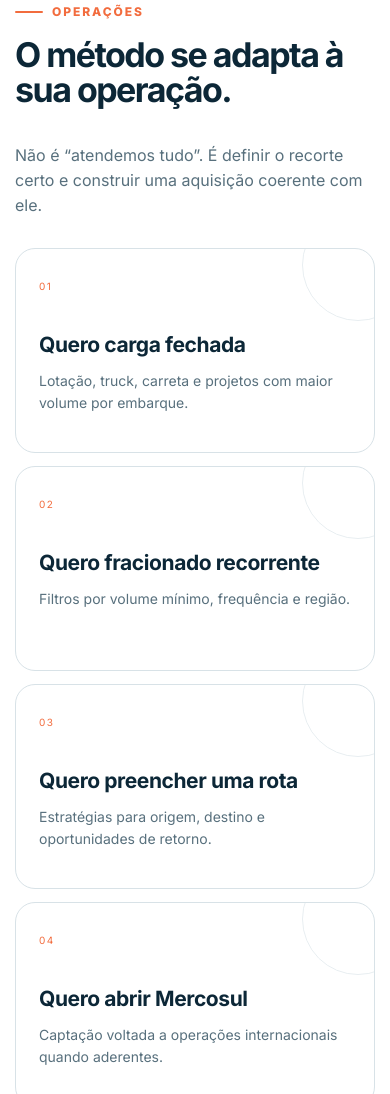
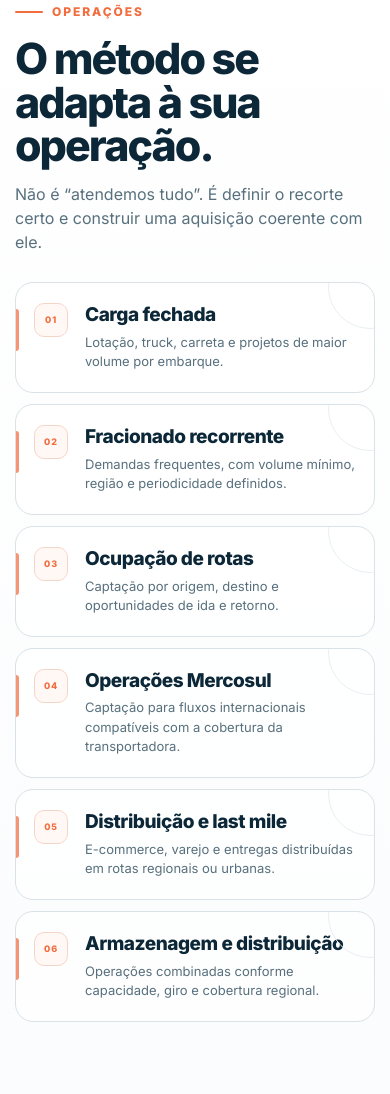
Before and after one commit to ascendaconsultoria/ascenda-logistics-site, a website: page index.html in a window 390 px wide. Shown: the part 6553-7647 px from the top of the page. Drawn offline with Linux system fonts and the light colour scheme.

Commit message:
fix: reorganizar cards de operacoes

```diff
--- a/assets/css/styles.css
+++ b/assets/css/styles.css
@@ -160,7 +160,33 @@
 @keyframes networkFlow{to{stroke-dashoffset:-96}}
 .section-cta{margin-top:22px;display:flex;align-items:center;justify-content:center;gap:24px}.section-cta p{margin:0;font-weight:750}
 
-.operations-grid{gap:13px}.operation-card{min-height:205px;padding:23px}.operation-card h3{font-size:21px;margin:32px 0 9px}
+.operations-section{padding:52px 0 56px;scroll-margin-top:82px;background:linear-gradient(180deg,#fff 0%,#fbfcfd 100%)}
+.operations-section .section-head{grid-template-columns:minmax(0,1.15fr) minmax(300px,.85fr);align-items:end;gap:64px;margin-bottom:24px}
+.operations-section .section-head>div{max-width:650px}
+.operations-section .section-head h2{max-width:620px;margin-bottom:0;font-size:clamp(40px,3.75vw,50px);font-weight:750;line-height:1.02}
+.operations-section .section-head>p{max-width:430px;padding-bottom:4px;font-size:16px;line-height:1.5}
+.operations-grid{gap:14px}
+.operation-card{display:grid;min-height:140px;grid-template-columns:38px minmax(0,1fr);grid-template-rows:auto 1fr;column-gap:16px;align-content:center;padding:20px 22px;border-radius:18px;background:rgba(255,255,255,.86)}
+.operation-card:before{position:absolute;left:0;top:26px;width:3px;height:42px;border-radius:0 3px 3px 0;background:var(--orange);content:"";opacity:.72}
+.operation-card:after{width:82px;height:82px;right:-38px;top:-38px}
+.operation-card>span{display:grid;width:34px;height:34px;grid-column:1;grid-row:1/3;align-self:start;place-items:center;border:1px solid #f6d5c9;border-radius:10px;background:#fff8f5;font-size:9px;font-weight:800;letter-spacing:.1em}
+.operation-card h3{grid-column:2;margin:1px 0 7px;font-size:20px;font-weight:750;line-height:1.15;letter-spacing:-.025em}
+.operation-card p{grid-column:2;margin:0;font-size:13px;line-height:1.5}
+
+@media (max-width:820px){
+  .operations-section{padding:64px 0}
+  .operations-section .section-head{grid-template-columns:1fr;gap:14px;margin-bottom:28px}
+  .operations-section .section-head h2{font-size:clamp(40px,7vw,52px)}
+  .operations-section .section-head>p{max-width:620px;padding-bottom:0}
+  .operation-card{min-height:160px}
+}
+@media (max-width:560px){
+  .operations-section{padding:54px 0}
+  .operations-section .section-head h2{font-size:clamp(38px,11vw,48px)}
+  .operations-grid{gap:11px}
+  .operation-card{min-height:0;padding:20px 18px;column-gap:13px}
+  .operation-card h3{font-size:19px}
+}
 
 .case-card{padding:28px}.case-brand{min-height:70px;display:flex;align-items:center;justify-content:space-between;gap:18px;margin-bottom:23px;padding:12px 14px;background:#fff;border-radius:14px}
 .case-brand img{width:auto;height:46px;max-width:190px;object-fit:contain}.case-brand a{color:#496472;font-size:10px;font-weight:800;text-align:right;overflow-wrap:anywhere}
--- a/index.html
+++ b/index.html
@@ -30,7 +30,7 @@
 <link rel="preconnect" href="https://fonts.googleapis.com">
 <link rel="preconnect" href="https://fonts.gstatic.com" crossorigin>
 <link href="https://fonts.googleapis.com/css2?family=Inter:wght@400;500;600;700;800;900&display=swap" rel="stylesheet">
-  <link rel="stylesheet" href="/assets/css/styles.css?v=20260902-10">
+  <link rel="stylesheet" href="/assets/css/styles.css?v=20260902-11">
 <script>
 document.documentElement.classList.add('js');
 </script>
@@ -495,19 +495,19 @@ document.documentElement.classList.add('js');
   </div>
 </section>
 
-<section class="section" id="operacoes">
+<section class="section operations-section" id="operacoes">
   <div class="container">
     <div class="section-head section-head--split reveal">
       <div><span class="eyebrow">OPERAÇÕES</span><h2>O método se adapta à sua operação.</h2></div>
       <p>Não é “atendemos tudo”. É definir o recorte certo e construir uma aquisição coerente com ele.</p>
     </div>
     <div class="operations-grid">
-      <article class="operation-card reveal"><span>01</span><h3>Quero carga fechada</h3><p>Lotação, truck, carreta e projetos com maior volume por embarque.</p></article>
-      <article class="operation-card reveal"><span>02</span><h3>Quero fracionado recorrente</h3><p>Filtros por volume mínimo, frequência e região.</p></article>
-      <article class="operation-card reveal"><span>03</span><h3>Quero preencher uma rota</h3><p>Estratégias para origem, destino e oportunidades de retorno.</p></article>
-      <article class="operation-card reveal"><span>04</span><h3>Quero abrir Mercosul</h3><p>Captação voltada a operações internacionais quando aderentes.</p></article>
-      <article class="operation-card reveal"><span>05</span><h3>Quero distribuição / last mile</h3><p>Perfis de e-commerce, varejo e operações de distribuição.</p></article>
-      <article class="operation-card reveal"><span>06</span><h3>Quero armazenagem + distribuição</h3><p>Captação coerente com capacidade, giro e cobertura regional.</p></article>
+      <article class="operation-card reveal"><span>01</span><h3>Carga fechada</h3><p>Lotação, truck, carreta e projetos de maior volume por embarque.</p></article>
+      <article class="operation-card reveal"><span>02</span><h3>Fracionado recorrente</h3><p>Demandas frequentes, com volume mínimo, região e periodicidade definidos.</p></article>
+      <article class="operation-card reveal"><span>03</span><h3>Ocupação de rotas</h3><p>Captação por origem, destino e oportunidades de ida e retorno.</p></article>
+      <article class="operation-card reveal"><span>04</span><h3>Operações Mercosul</h3><p>Captação para fluxos internacionais compatíveis com a cobertura da transportadora.</p></article>
+      <article class="operation-card reveal"><span>05</span><h3>Distribuição e last mile</h3><p>E-commerce, varejo e entregas distribuídas em rotas regionais ou urbanas.</p></article>
+      <article class="operation-card reveal"><span>06</span><h3>Armazenagem e distribuição</h3><p>Operações combinadas conforme capacidade, giro e cobertura regional.</p></article>
     </div>
   </div>
 </section>
```
Also changed, not shown: 404.html (+1 -1 lines), captacao-de-embarcadores/index.html (+1 -1 lines), marketing-para-transportadoras/index.html (+1 -1 lines), perfil-logistico/index.html (+1 -1 lines), politica-de-privacidade/index.html (+1 -1 lines), sobre/index.html (+1 -1 lines), termos/index.html (+1 -1 lines), tests/site.spec.js (+36 -0 lines).
